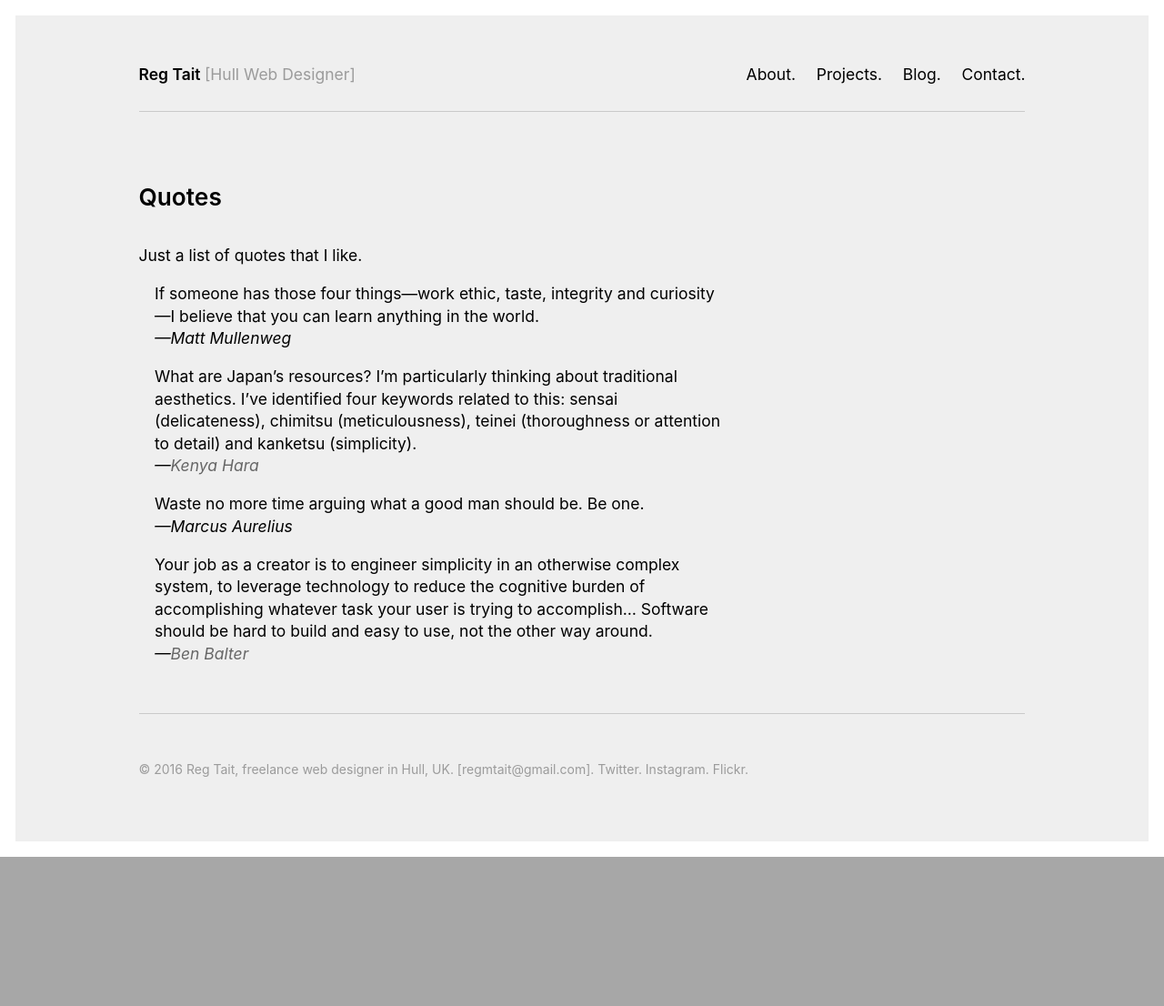
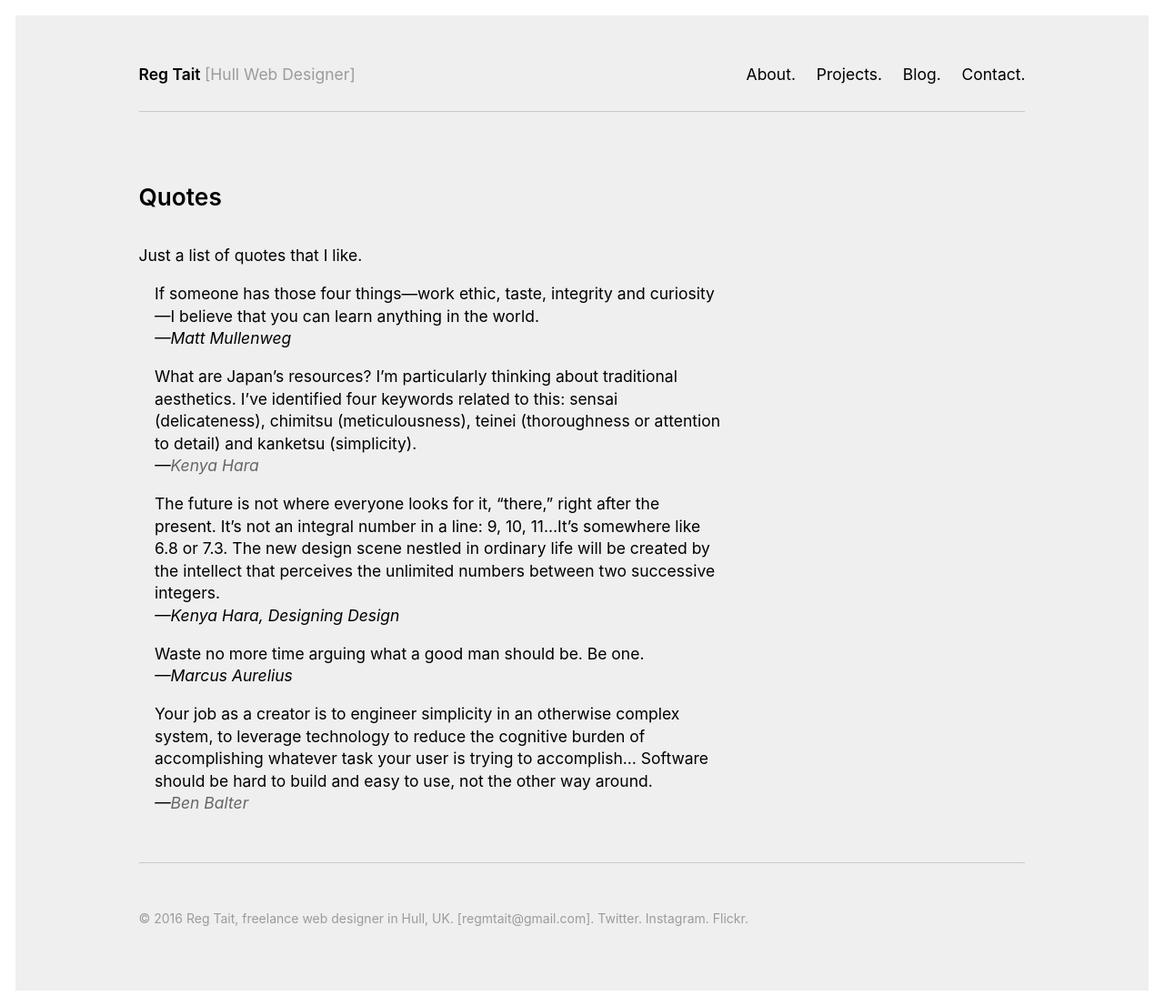
Before and after one commit to regmtait/regmtait.co.uk, a Jekyll site: the page built from quotes.md, in a window 1280 px wide. Shown: the whole page at 91% size. Built offline with Jekyll 4.4.1, drawn with Linux system fonts in a browser that asks for light colours; before the commit the page ends 942 px from its top, so only the background shows below that.

Commit message:
Added a quote from Kenya Hara

```diff
--- a/quotes.md
+++ b/quotes.md
@@ -19,6 +19,9 @@ Just a list of quotes that I like.
 > What are Japan’s resources? I’m particularly thinking about traditional aesthetics. I’ve identified four keywords related to this: sensai (delicateness), chimitsu (meticulousness), teinei (thoroughness or attention to detail) and kanketsu (simplicity).
 <br><cite>—[Kenya Hara](http://www.japantimes.co.jp/life/2014/01/04/general/value-judgments/#.V7Dpi44lCxc 'Kenya Hara interview, Japan Times')</cite>
 
+> The future is not where everyone looks for it, “there,” right after the present. It’s not an integral number in a line: 9, 10, 11…It’s somewhere like 6.8 or 7.3. The new design scene nestled in ordinary life will be created by the intellect that perceives the unlimited numbers between two successive integers.
+> <br><cite>—Kenya Hara, Designing Design</cite>
+
 > Waste no more time arguing what a good man should be. Be one.
 <br><cite>—Marcus Aurelius</cite>
 
```
